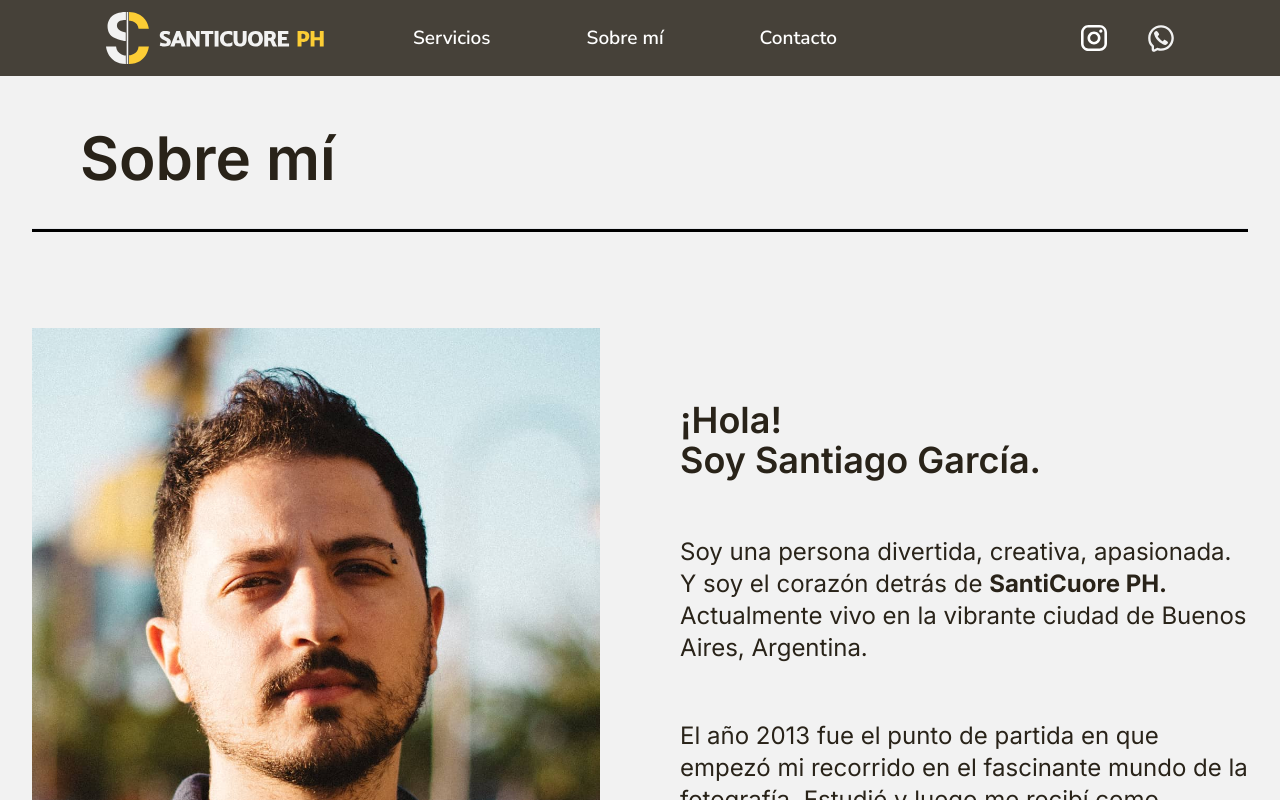
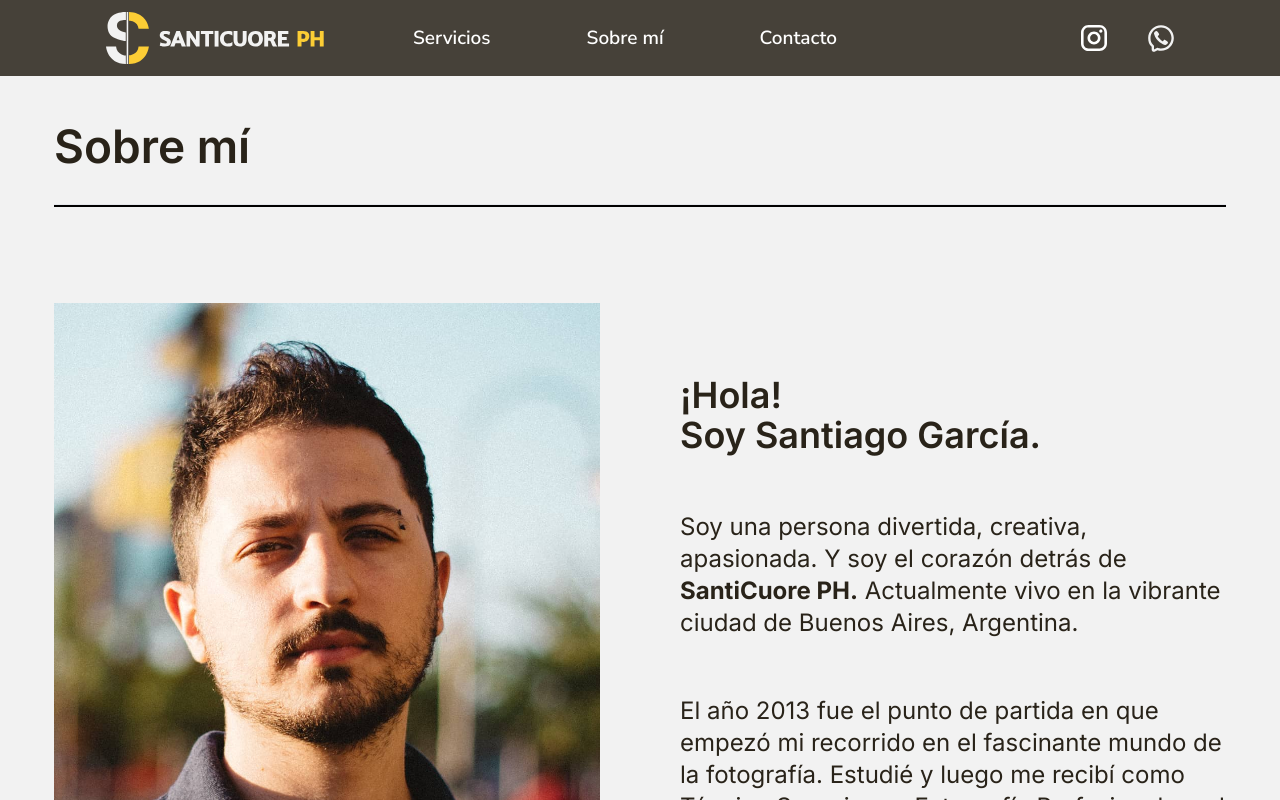
Before and after one commit to FooTalent/Landing-SantiCuoreph, a Next.js app: page /sobre-mi in a window 1280 px wide. Shown: the top 800 px of the page. Built offline with nearby package versions, Linux system fonts and the light colour scheme.

Commit message:
cambios sobre mi

```diff
--- a/src/app/contacto/page.tsx
+++ b/src/app/contacto/page.tsx
@@ -7,7 +7,7 @@ const page = () => {
 
   return (
     <>
-      <section className="xl:w-[1236px] mx-4  pb-[24px] text-[24px] xl:mx-auto pt-14 xl:pt-0  xl:border-b-4 border-b border-black text-fondoNegro md:text-3xl xl:text-[46px]  mb-[1em]">
+      <section className="xl:w-[1236px] mx-4  pb-[24px] text-[24px] xl:mx-auto pt-14 xl:pt-0   border-b-[2.5px] border-black text-fondoNegro md:text-3xl xl:text-[46px]  mb-[1em]">
         <h1 className="pt-[2.4em]  font-semibold ">Contacto</h1>
       </section>
       <section
--- a/src/app/sobre-mi/page.tsx
+++ b/src/app/sobre-mi/page.tsx
@@ -6,9 +6,9 @@ import ServiceBanner from '../servicios/components/ServiceBanner'
 const AboutMe = () => {
     return (
         <>
-        <section className="max-w-[1296px] m-auto merriwather text-fondoNegro nunitoSans">
-        <h1 className="text-5xl lg:text-6xl font-semibold ml-10 lg:ml-20 mb-5 lg:mb-10 pt-32">Sobre mí</h1>
-        <hr className="max-w-[1296px] mx-8 h-1 bg-black" />
+        <section className="xl:w-[1236px] m-auto merriwather text-fondoNegro nunitoSans">
+        <h1 className="text-[24px] md:text-3xl xl:text-[46px] mb-5 font-semibold ml-8 mb-5 lg:mb-10 pt-32">Sobre mí</h1>
+        <hr className="max-w-[1236px] mx-8 h-[2.5px] bg-black" />
             <div className="SantiagoGarcia gap-x-20 items-start m-8 lg:grid-cols-2 lg:grid-rows-1">
                 <picture className="fotosanti row-span-1 lg:col-span-1">
                     <Image
```
Also changed, not shown: src/app/Componentes/aboutme/AboutMe.tsx (+1 -1 lines).
